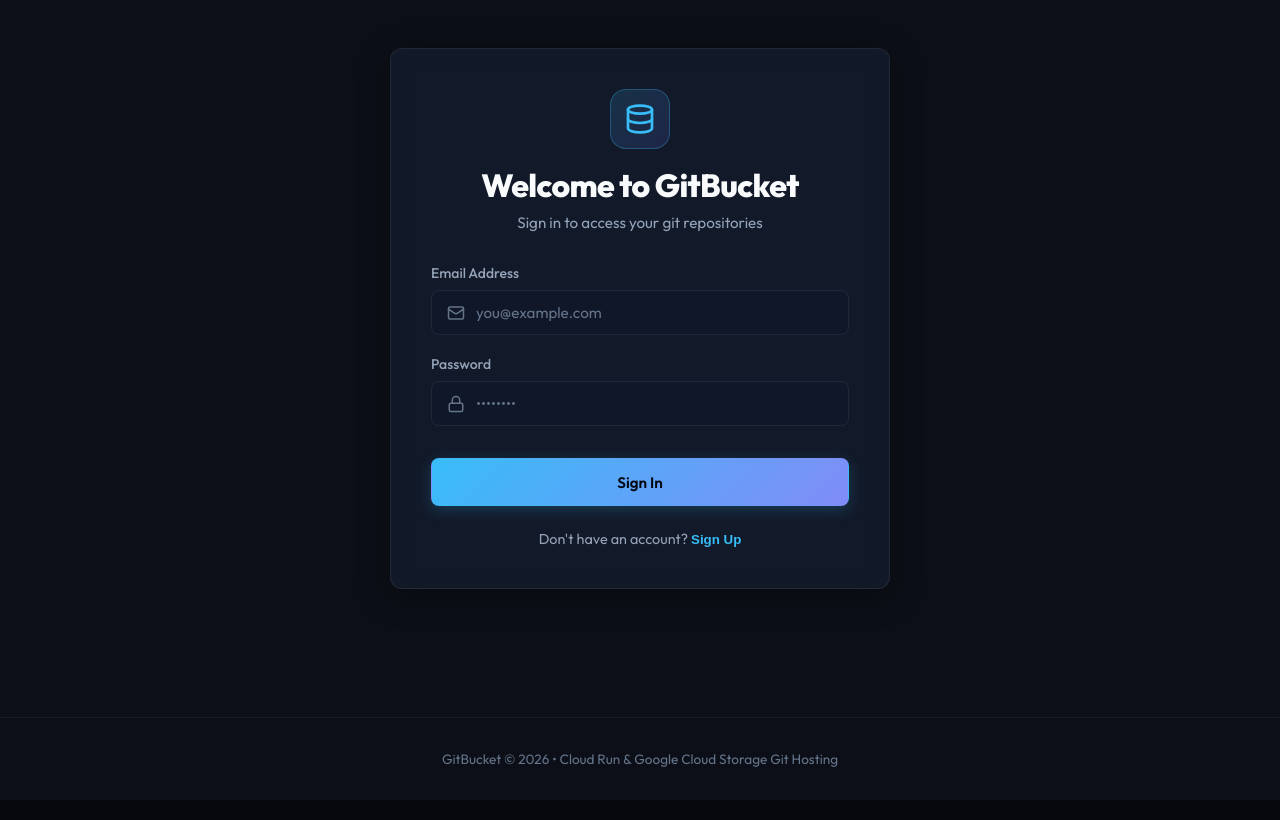
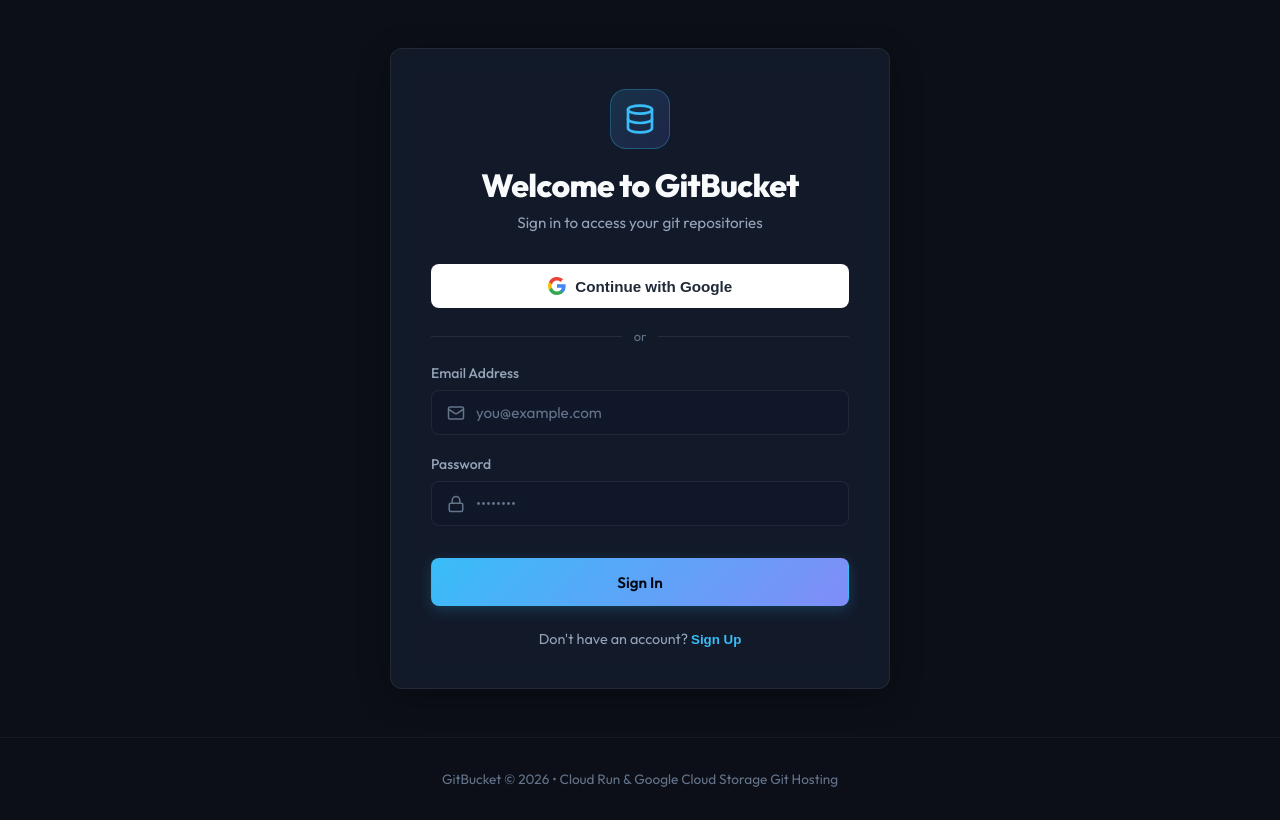
Before and after one commit to treycaliva/gitbucket, a React app in the folder frontend/: page / in a window 1280 px wide. Built offline with nearby package versions, Linux system fonts and the light colour scheme; no server answers; the HTML template or start-up script is replaced by a standard one.

Commit message:
feat(auth): add Continue with Google button to login page

```diff
--- a/frontend/src/pages/Login.jsx
+++ b/frontend/src/pages/Login.jsx
@@ -36,6 +36,35 @@
       setLoading(false);
     }
   };
+
+  const handleGoogleSignIn = async () => {
+    setError('');
+    setLoading(true);
+    try {
+      await authService.loginWithGoogle();
+      // Navigation is handled in Task 3 once we know whether the user needs to pick a username.
+      // For now (returning users only), if currentUser has a username, navigate.
+      const user = authService.currentUser;
+      if (user && user.username) {
+        if (currentNavigation && currentNavigation.page !== 'dashboard') {
+          onNavigate(currentNavigation.page, currentNavigation.params, true);
+        } else {
+          onNavigate('dashboard');
+        }
+      }
+    } catch (err) {
+      console.error(err);
+      if (err.code === 'auth/popup-closed-by-user' || err.code === 'auth/cancelled-popup-request') {
+        setError('Sign-in cancelled.');
+      } else {
+        setError(err.message || 'Google sign-in failed.');
+      }
+    } finally {
+      setLoading(false);
+    }
+  };
+
+  const devMode = authService.getConfig()?.devMode === true;
 
   return (
     <div style={{
@@ -84,6 +113,54 @@
           }}>
             {error}
           </div>
+        )}
+
+        {!devMode && (
+          <>
+            <button
+              type="button"
+              onClick={handleGoogleSignIn}
+              disabled={loading}
+              style={{
+                width: '100%',
+                padding: '0.75rem',
+                background: '#ffffff',
+                color: '#1f2937',
+                border: '1px solid rgba(255, 255, 255, 0.1)',
+                borderRadius: '8px',
+                fontWeight: 600,
+                fontSize: '0.95rem',
+                cursor: loading ? 'not-allowed' : 'pointer',
+                opacity: loading ? 0.6 : 1,
+                display: 'flex',
+                alignItems: 'center',
+                justifyContent: 'center',
+                gap: '0.6rem',
+                marginBottom: '1.25rem'
+              }}
+            >
+              <svg width="18" height="18" viewBox="0 0 18 18" aria-hidden="true">
+                <path fill="#4285F4" d="M17.64 9.2c0-.637-.057-1.251-.164-1.84H9v3.481h4.844a4.14 4.14 0 0 1-1.796 2.716v2.259h2.908c1.702-1.567 2.684-3.875 2.684-6.615z"/>
+                <path fill="#34A853" d="M9 18c2.43 0 4.467-.806 5.956-2.184l-2.908-2.259c-.806.54-1.837.86-3.048.86-2.344 0-4.328-1.584-5.036-3.711H.957v2.332A8.997 8.997 0 0 0 9 18z"/>
+                <path fill="#FBBC05" d="M3.964 10.706A5.41 5.41 0 0 1 3.682 9c0-.593.102-1.17.282-1.706V4.962H.957A8.997 8.997 0 0 0 0 9c0 1.452.348 2.827.957 4.038l3.007-2.332z"/>
+                <path fill="#EA4335" d="M9 3.58c1.321 0 2.508.454 3.44 1.345l2.582-2.58C13.463.891 11.426 0 9 0A8.997 8.997 0 0 0 .957 4.962L3.964 7.294C4.672 5.167 6.656 3.58 9 3.58z"/>
+              </svg>
+              Continue with Google
+            </button>
+
+            <div style={{
+              display: 'flex',
+              alignItems: 'center',
+              gap: '0.75rem',
+              marginBottom: '1.25rem',
+              color: '#64748b',
+              fontSize: '0.8rem'
+            }}>
+              <div style={{ flex: 1, height: '1px', background: 'rgba(255, 255, 255, 0.08)' }} />
+              <span>or</span>
+              <div style={{ flex: 1, height: '1px', background: 'rgba(255, 255, 255, 0.08)' }} />
+            </div>
+          </>
         )}
 
         <form onSubmit={handleSubmit}>
```
